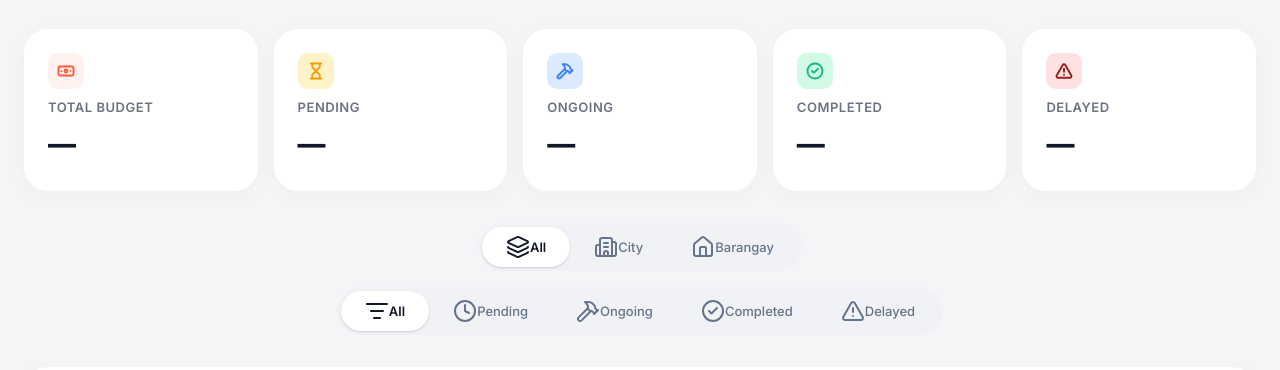
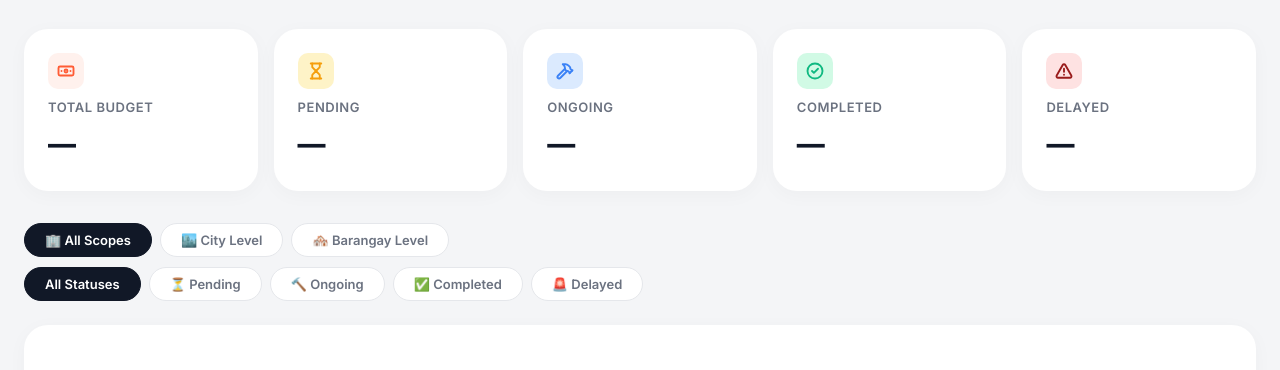
Before and after one commit to Japx09/k-trace, a plain HTML site: page index.html in a window 1280 px wide. Shown: the part 238-608 px from the top of the page. Drawn offline with nearby package versions, Linux system fonts and the light colour scheme; no server answers.

Commit message:
Revert iOS Segmented Control back to solid pill design

```diff
--- a/index.html
+++ b/index.html
@@ -62,21 +62,19 @@
       </div>
     </section>
 
-    <div class="filters-container">
-      <section class="filter-bar" id="category-filter-bar">
-        <button class="filter-pill active" data-category="All"><i data-lucide="layers"></i> All</button>
-        <button class="filter-pill" data-category="City"><i data-lucide="building-2"></i> City</button>
-        <button class="filter-pill" data-category="Barangay"><i data-lucide="home"></i> Barangay</button>
-      </section>
+    <section class="filter-bar" id="category-filter-bar" style="margin-bottom: 10px;">
+      <button class="filter-pill active" data-category="All">🏢 All Scopes</button>
+      <button class="filter-pill" data-category="City">🏙️ City Level</button>
+      <button class="filter-pill" data-category="Barangay">🏘️ Barangay Level</button>
+    </section>
 
-      <section class="filter-bar" id="status-filter-bar">
-        <button class="filter-pill active" data-status="All"><i data-lucide="list-filter"></i> All</button>
-        <button class="filter-pill" data-status="Pending"><i data-lucide="clock"></i> Pending</button>
-        <button class="filter-pill" data-status="Ongoing"><i data-lucide="hammer"></i> Ongoing</button>
-        <button class="filter-pill" data-status="Completed"><i data-lucide="check-circle-2"></i> Completed</button>
-        <button class="filter-pill" data-status="Delayed"><i data-lucide="alert-triangle"></i> Delayed</button>
-      </section>
-    </div>
+    <section class="filter-bar" id="status-filter-bar">
+      <button class="filter-pill active" data-status="All">All Statuses</button>
+      <button class="filter-pill" data-status="Pending">⏳ Pending</button>
+      <button class="filter-pill" data-status="Ongoing">🔨 Ongoing</button>
+      <button class="filter-pill" data-status="Completed">✅ Completed</button>
+      <button class="filter-pill" data-status="Delayed">🚨 Delayed</button>
+    </section>
 
     <section id="projects-section">
       <div class="projects-grid" id="projects-grid">
--- a/style.css
+++ b/style.css
@@ -286,55 +286,36 @@ button {
 .stat-icon.completed { background: var(--status-completed-bg); color: var(--status-completed); }
 .stat-icon.budget { background: var(--accent-light); color: var(--accent); }
 
-/* ── Filter Toolbar (iOS Segmented Control Style) ── */
-.filters-container {
-  display: flex;
-  flex-direction: column;
-  gap: var(--space-md);
-  margin-bottom: var(--space-xl);
-  align-items: center; /* Center the tabs */
-}
-
+/* ── Filter Toolbar ── */
 .filter-bar {
-  display: inline-flex;
-  background: #f1f2f6; /* Soft gray outer pill */
-  padding: 4px;
-  border-radius: 100px;
-  align-items: center;
+  display: flex;
+  align-items: center;
+  gap: var(--space-sm);
+  margin-bottom: var(--space-lg);
+  flex-wrap: wrap;
 }
 
 .filter-pill {
-  display: inline-flex;
-  align-items: center;
-  justify-content: center;
-  padding: 8px 24px;
-  border-radius: 100px;
+  padding: 8px 20px;
+  border-radius: var(--radius-full);
   font-size: var(--font-size-sm);
-  font-weight: 500;
-  color: #64748b; /* Subtle gray text */
-  background: transparent;
-  border: none;
-  transition: all 0.2s ease;
+  font-weight: 600;
+  color: var(--text-secondary);
+  background: var(--bg-card);
+  border: 1px solid var(--border-light);
+  transition: all var(--duration-fast) var(--ease-smooth);
   cursor: pointer;
-  white-space: nowrap;
 }
 
 .filter-pill:hover {
+  border-color: var(--border-medium);
   color: var(--text-primary);
 }
 
 .filter-pill.active {
-  background: #ffffff;
-  color: var(--text-primary);
-  font-weight: 600;
-  box-shadow: 0 1px 3px rgba(0, 0, 0, 0.1), 0 1px 2px rgba(0, 0, 0, 0.06);
-}
-
-.filter-pill i {
-  width: 14px;
-  height: 14px;
-  margin-right: 6px;
-  stroke-width: 2.5;
+  background: var(--text-primary);
+  color: var(--text-inverse);
+  border-color: var(--text-primary);
 }
 
 /* ── Bento Project Grid ── */
```
